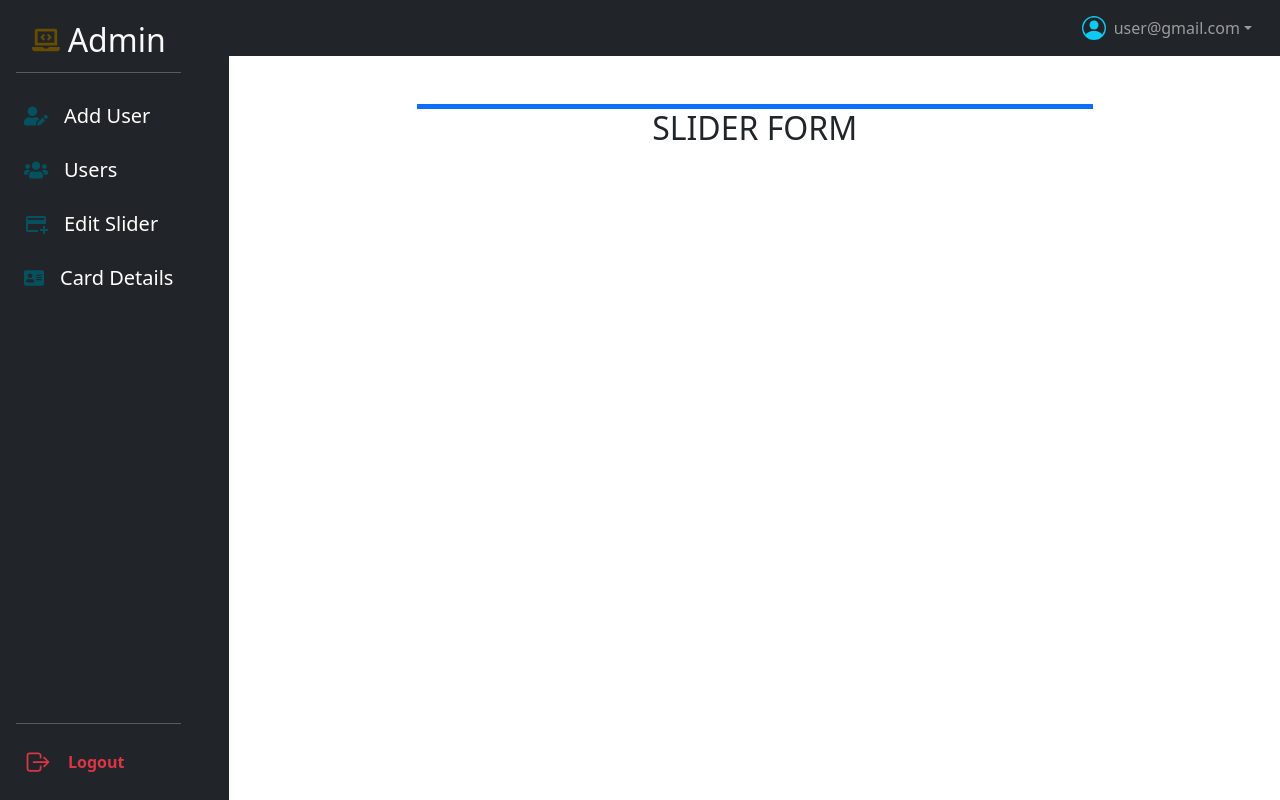
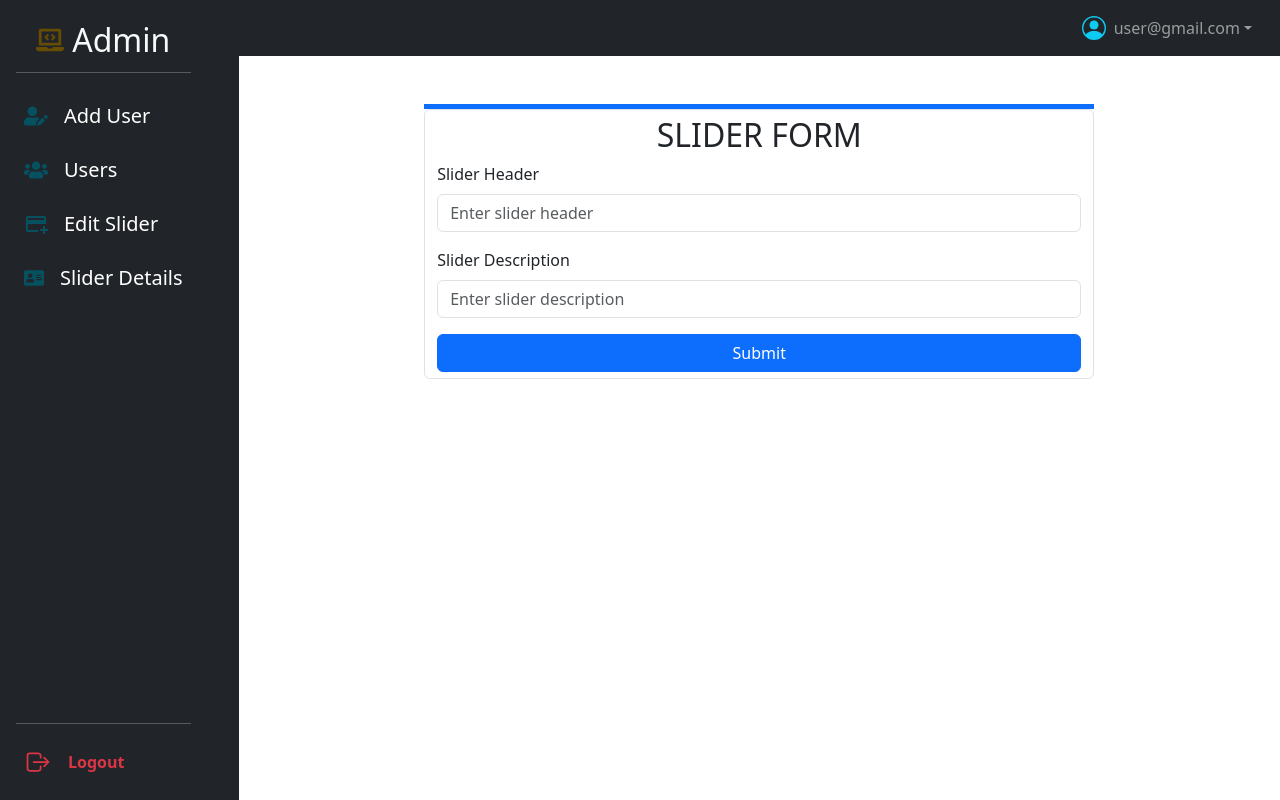
Before and after one commit to vivekmishra22/lorem-dashboard, a React (Create React App) app: page /sliderform in a window 1280 px wide. Built offline with nearby package versions, Linux system fonts and the light colour scheme.

Commit message:
updated code

```diff
--- a/src/App.js
+++ b/src/App.js
@@ -3,13 +3,11 @@ import './App.css';
 import MainNavbar from './Page Components/MainNavbar';
 import Sidebar from './Page Components/Sidebar';
 import 'bootstrap/dist/css/bootstrap.min.css';
-// import CardForm from './Page Components/CardForm';
-import CardDetails from './Page Components/CardDetails';
 import Users from './Page Components/Users';
 import Register from './Page Components/Register';
 import CardUpdate from './Page Components/CardUpdate';
 import SliderForm from './Page Components/SliderForm';
-// import CardUpdate from './Page Components/CardUpdate';
+import SliderDetails from './Page Components/SliderDetails';
 
 function App() {
   return (
@@ -27,8 +25,7 @@ function App() {
             {/* <SliderForm /> */}
 
             <Routes>
-              <Route path='/carddetails' element={<CardDetails />} />
-              {/* <Route path='/cardform' element={<CardForm />} /> */}
+              <Route path='/sliderdetails' element={<SliderDetails />} />
               <Route path='/sliderform' element={<SliderForm />} />
               <Route path='/user' element={<Users />} />
               <Route path='/register' element={<Register />} />
--- a/src/Page Components/Sidebar.jsx
+++ b/src/Page Components/Sidebar.jsx
@@ -57,10 +57,10 @@ const Sidebar = () => {
               </Link>
             </li>
             <li className='nav-item p-2 my-1'>
-              <Link to="/carddetails" className='d-flex align-items-center text-decoration-none text-white'>
+              <Link to="/sliderdetails" className='d-flex align-items-center text-decoration-none text-white'>
                 {/* <FaUserFriends className='me-3 fs-5' /> */}
                 <FaAddressCard className='me-3 fs-5 text-info-emphasis' />
-                <span className='fs-5'>Card Details</span>
+                <span className='fs-5'>Slider Details</span>
               </Link>
             </li>
             {/* <li className='nav-item p-2 my-1'>
--- /dev/null
+++ b/src/Page Components/SliderDetails.jsx
@@ -0,0 +1,88 @@
+import axios from 'axios';
+import React, { useEffect, useState } from 'react';
+import { Button, Col, Container, Row, Table } from 'react-bootstrap';
+import { FiEdit } from "react-icons/fi";
+import { RiDeleteBin7Line } from "react-icons/ri";
+// import { FaPlus } from "react-icons/fa";
+
+const SliderDetails = () => {
+
+    const [userData, setUserData] = useState([])
+
+    useEffect(() => {
+        showUsers()
+    }, [])
+
+    const showUsers = () => {
+        axios.get(`http://localhost:8000/getslider`)
+            .then(res => {
+                setUserData(res.data.data)
+            }).catch(err => {
+                console.log(err);
+            })
+    }
+
+    const deletedata = (id) => {
+        axios.delete(`http://localhost:8000/deleteslider/${id}`)
+            .then(
+                res => {
+                    console.log('User Deleted : ', res.data);
+                    alert('User Delete');
+                    showUsers()
+                }
+            ).catch(error => {
+                console.error('Error Deleting User : ', error);
+            });
+    }
+
+    return (
+        <>
+            <Container>
+                <Row>
+                    <Col md={10} xs={12} className='my-5 mx-auto'>
+                        <Table striped bordered hover responsive>
+                            <thead>
+                                <tr>
+                                    <th>Sr. No</th>
+                                    <th>Slider Title</th>
+                                    <th>Slider Description</th>
+                                    <th>Action</th>
+                                </tr>
+                            </thead>
+                            <tbody>
+                                {userData.map((Slider, id) => {
+                                    return (
+                                        <tr key={id}>
+                                            <td>{id + 1}</td>
+                                            <td>{Slider.sliderHeading}</td>
+                                            <td>{Slider.sliderDescription}</td>
+                                            {/* <td>{Register.email}</td>
+                                            <td>{Register.mobile}</td>
+                                            <td>{Register.address}</td>
+                                            <td>{Register.city}</td>
+                                            <td>{Register.gender}</td>
+                                            <td>{Register.subject}</td>
+                                            <td></td> */}
+                                            <td className='p-1 d-flex justify-content-center align-items-center'>
+                                                <Button className='bg-transparent border-0'>
+                                                    <FiEdit className='fs-5 text-warning' />
+                                                </Button>
+                                                <Button className='bg-transparent border-0' onClick={() => deletedata(Slider._id)}>
+                                                    <RiDeleteBin7Line className='fs-5 text-danger' />
+                                                </Button>
+                                            </td>
+                                        </tr>
+                                    )
+                                })}
+
+                            </tbody>
+                        </Table>
+                    </Col>
+                </Row>
+            </Container>
+        </>
+    )
+}
+
+
+export default SliderDetails;
--- a/src/Page Components/SliderForm.jsx
+++ b/src/Page Components/SliderForm.jsx
@@ -1,36 +1,114 @@
-import React from 'react';
-import { Button, Col, Container, Row } from 'react-bootstrap';
-import { Form } from 'react-router-dom';
+import axios from 'axios';
+import React, { useState } from 'react';
+import { Button, Col, Container, Form, Row } from 'react-bootstrap';
 
 const SliderForm = () => {
+
+  const [sliderHeading, setSliderHeading] = useState("");
+  const [sliderDescription, setSliderDescription] = useState("");
+
+  // function handleSubjectChange(e) {
+  //   const value = e.target.value;
+  //   if (e.target.checked) {
+  //     setSubject([...subject, value]);
+  //   } else {
+  //     setSubject(subject.filter((item) => item !== value));
+  //   }
+  // }
+
+  function handleSubmit(e) {
+    e.preventDefault()
+
+    // const newData = new FormData()
+    // newData.append('fname', fname)
+    // newData.append('email', email)
+    // newData.append('password', password)
+    // newData.append('mobile', mobile)
+    // newData.append('address', address)
+
+    const userData = {
+      sliderHeading,
+      sliderDescription
+      // password,
+      // mobile,
+      // address,
+      // city,
+      // gender,
+      // subject
+    }
+
+    axios.post('http://localhost:8000/postslider', userData).then(res => {
+      console.log("hi", res.data);
+      alert('Data Added Successfully!!');
+      setSliderHeading("");
+      setSliderDescription("");
+      // setPassword("");
+      // setMobile("");
+      // setAddress("");
+      // setCity("");
+      // setGender("");
+      // setSubject([]);
+    })
+      .catch(err => {
+        console.log(err);
+      })
+
+  }
+
+
   return (
     <>
 
       <Container>
-        <Row>
+         {/* <Row>
                   <Col md={8} className='mx-auto my-5'>
                     <div className="border-top border-5 border-primary"></div>
-            <form action="">
-            <h2 className='text-center'>SLIDER FORM</h2>
-
-            </form>
-            {/* <Form className='form-control'>
+                    <Form className='form-control' onSubmit={handleSubmit}>
                       <h2 className='text-center'>CARD FORM</h2>
 
                       <Form.Group className="mb-3" controlId="formBasicEmail">
                         <Form.Label>Card Title</Form.Label>
-                <Form.Control type="text" placeholder="Enter card title" />
+                        <Form.Control type="text" placeholder="Enter card title"
+                        value={sliderHeading} required
+                        onChange={(e) => setSliderHeading(e.target.value)}
+                        />
                       </Form.Group>
 
                       <Form.Group className="mb-3" controlId="formBasicPassword">
                         <Form.Label>Card Text</Form.Label>
-                <Form.Control type="text" placeholder="Description" />
+                        <Form.Control type="text" placeholder="Description"
+                        value={sliderDescription} required
+                        onChange={(e) => setSliderDescription(e.target.value)}
+                        />
                       </Form.Group>
 
                       <Button className='w-100' variant="primary" type="submit">
                         Submit
                       </Button>
-            </Form> */}
+
+                      </Form>
+                  </Col >
+                </Row > */}
+        <Row>
+          <Col md={8} className='mx-auto my-5'>
+            <div className="border-top border-5 border-primary"></div>
+            <Form className='form-control' onSubmit={handleSubmit}>
+              <h2 className='text-center'>SLIDER FORM</h2>
+              <Form.Group className="mb-3" controlId="formBasicsHeading">
+                <Form.Label>Slider Header</Form.Label>
+                <Form.Control type="text" placeholder="Enter slider header"value={sliderHeading} required
+                  onChange={(e) => setSliderHeading(e.target.value)}/>
+              </Form.Group>
+              <Form.Group className="mb-3" controlId="formBasicDescription">
+                <Form.Label>Slider Description</Form.Label>
+                <Form.Control type="text" placeholder="Enter slider description" value={sliderDescription} required
+                  onChange={(e) => setSliderDescription(e.target.value)} />
+              </Form.Group>
+              <Button className='w-100' variant="primary" type="submit">
+                Submit
+              </Button>
+            </Form>
+
          </Col >
           {/* <Col md={6}>
           <div className="border-top border-5 border-primary"></div>
--- a/src/Page Components/Users.jsx
+++ b/src/Page Components/Users.jsx
@@ -9,8 +9,6 @@ import { Link } from 'react-router-dom';
 const Users = () => {
 
     const [userData, setUserData] = useState([])
-
-    // const navigate = useNavigate()
 
     useEffect(() => {
         showUsers()
```
Lines whose indentation alone changed are shown as unchanged.
